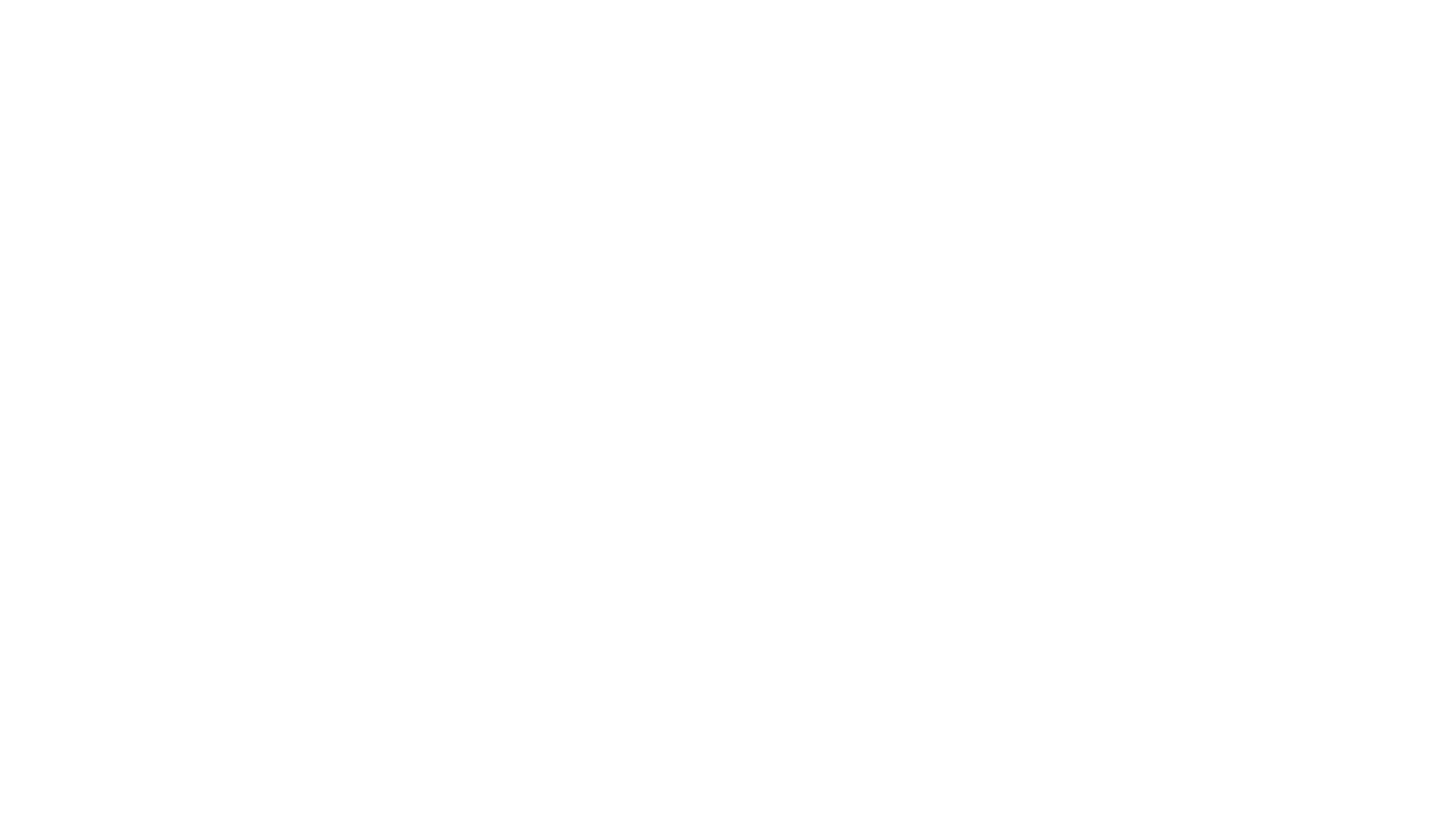
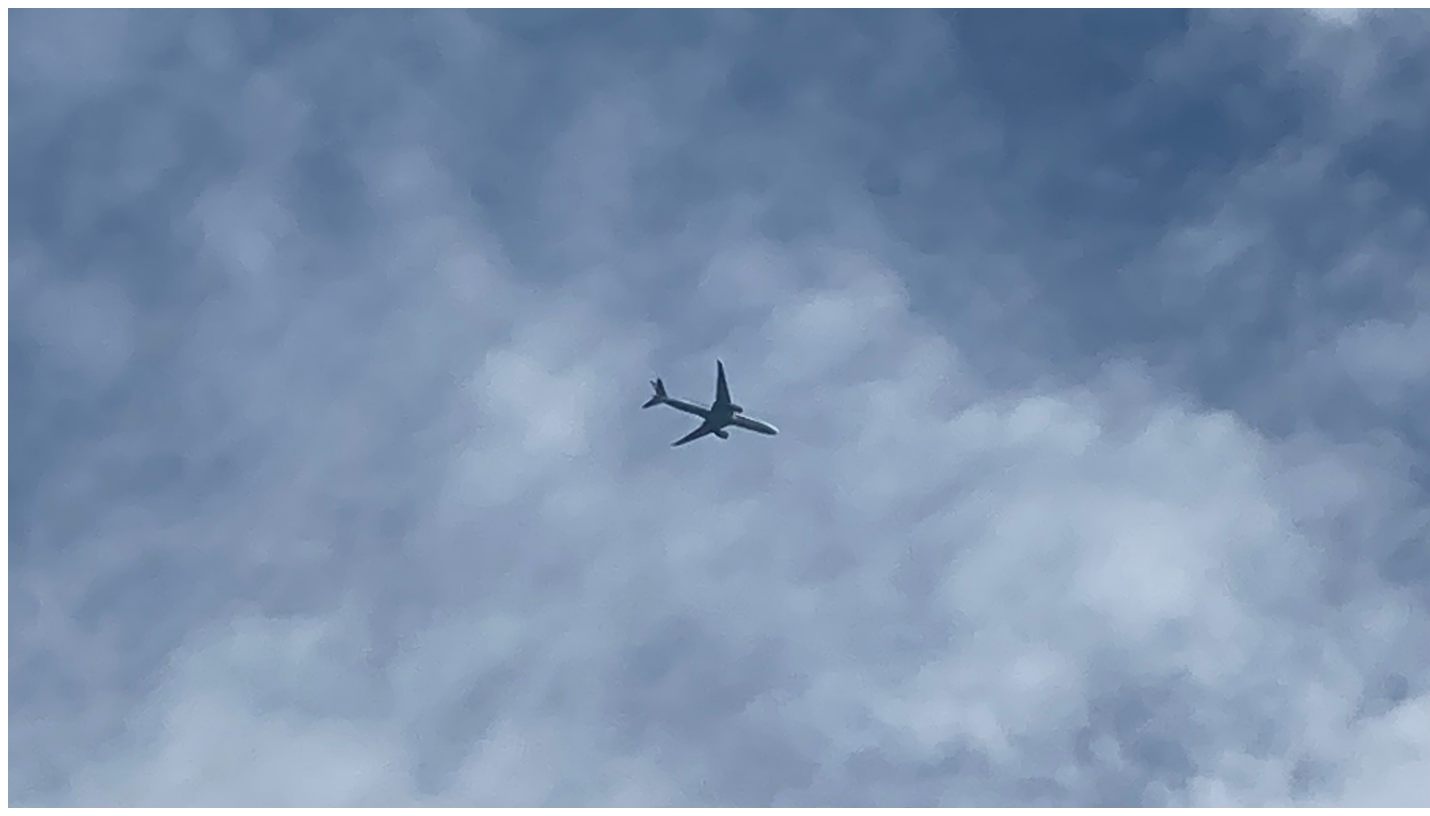
Before and after one commit to sionsorasky/soramod, a plain HTML site: page index.html in a window 1280 px wide. Shown: the whole page, 1430 px wide, since content can reach past the window. Drawn offline with Linux system fonts and the light colour scheme.

Commit message:
index.html を更新

```diff
--- a/index.html
+++ b/index.html
@@ -5,7 +5,7 @@
     </head>
     <body>
         <div class="title">
-            <img src="images/title.jpeg" style="height: 100vh;>
+            <img src="images/title.jpeg" style="height: 100vh;">
         </div>
     </body>
 </html>
```
